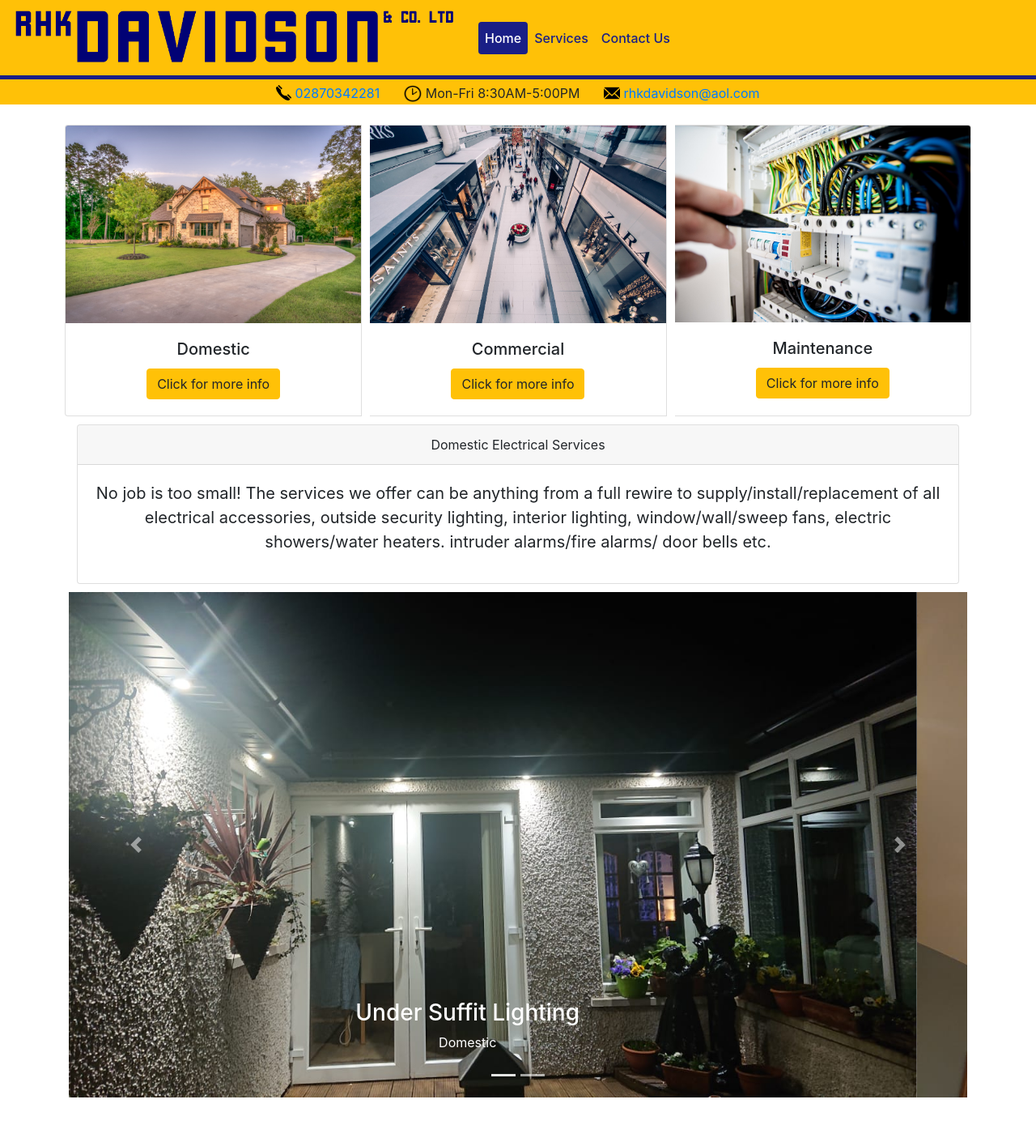
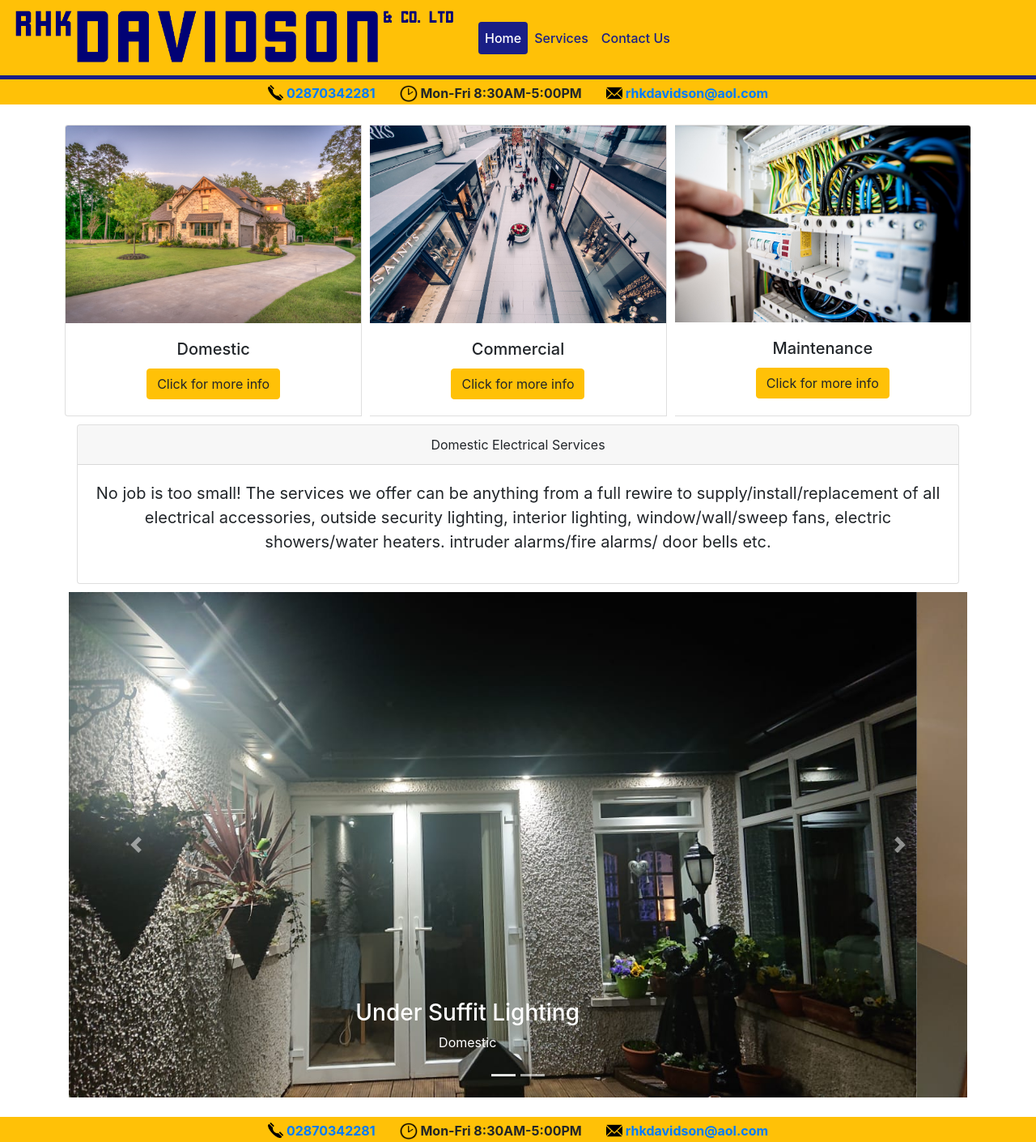
Before and after one commit to andymcwilliams/rhk-davidson-website, a React (Create React App) app: page /#/services in a window 1280 px wide. Shown: the whole page at 81% size. Before the commit the page ends 1379 px from the top, so only its background shows below. Built offline with nearby package versions, Linux system fonts and the light colour scheme.

Commit message:
Yet more cssing.

```diff
--- a/src/App.css
+++ b/src/App.css
@@ -30,7 +30,7 @@
 }
 
 .infoStrip {
-  font-weight: 400;
+  font-weight: 700;
   align-items: center;
   display: inline;
 }
--- a/src/App.tsx
+++ b/src/App.tsx
@@ -13,7 +13,6 @@ function App() {
     <div className="App">
       <NavBar />
       <InfoStrip />
-
       <HashRouter>
         <Switch>
           <Route exact path="/" component={Home} />
@@ -22,6 +21,7 @@ function App() {
           <Route exact path="/services" component={Services} />
         </Switch>
       </HashRouter>
+      <InfoStrip />
     </div>
   );
 }
--- a/src/components/NavBar.tsx
+++ b/src/components/NavBar.tsx
@@ -11,7 +11,7 @@ export default function NavBar(props: any) {
       bg="warning"
       variant="dark"
       sticky="top"
-      //style={{ borderRadius: "0px 0px 20px 20px" }}
+      style={{ borderBottom: "5px solid #1a1f86" }}
     >
       <img
         className="logo"
--- a/src/components/infoStrip.tsx
+++ b/src/components/infoStrip.tsx
@@ -6,18 +6,15 @@ import Row from "react-bootstrap/Row";
 
 export default function InfoStrip(props: any) {
   return (
-    <div style={{ paddingTop: "5px", backgroundColor: "#1a1f86" }}>
     <div style={{ paddingTop: "5px", backgroundColor: "#ffc107" }}>
       <Row className="infoStrip" id="test">
         <span
           style={{
-              // backgroundColor: "#ffc107",
             borderRadius: "5px",
             paddingBottom: "3px",
             paddingRight: "3px",
             paddingLeft: "3px",
             borderTop: "3px",
-              //border: "2px solid #1a1f86",
           }}
         >
           <img
@@ -46,6 +43,5 @@ export default function InfoStrip(props: any) {
         </span>
       </Row>
     </div>
-    </div>
   );
 }
```
Lines whose indentation alone changed are shown as unchanged.
